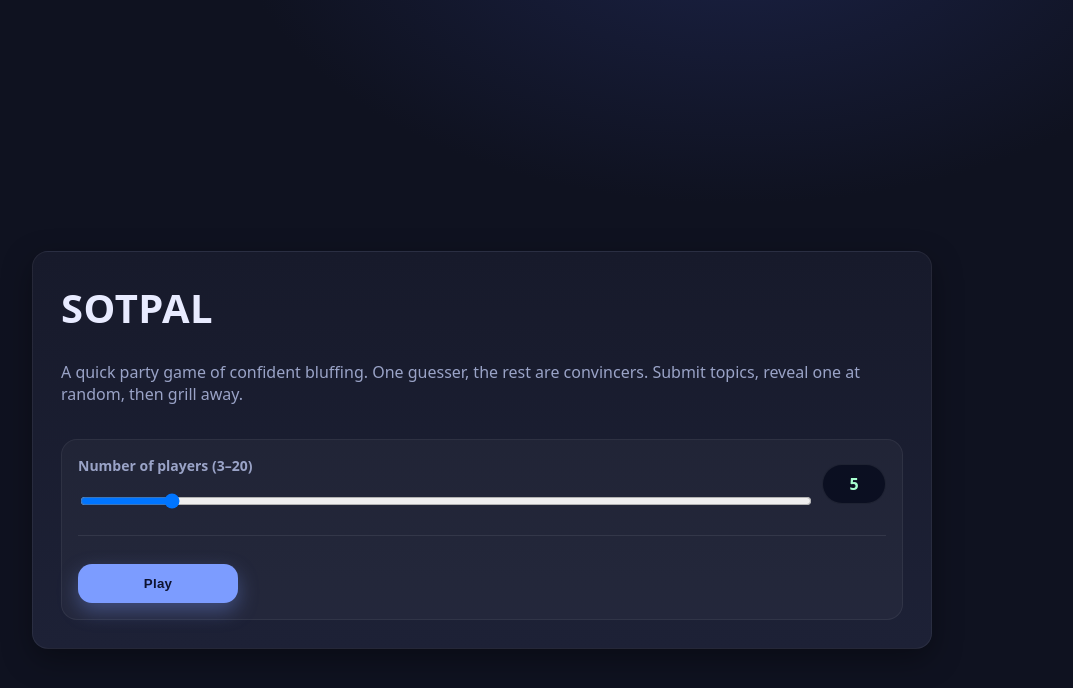
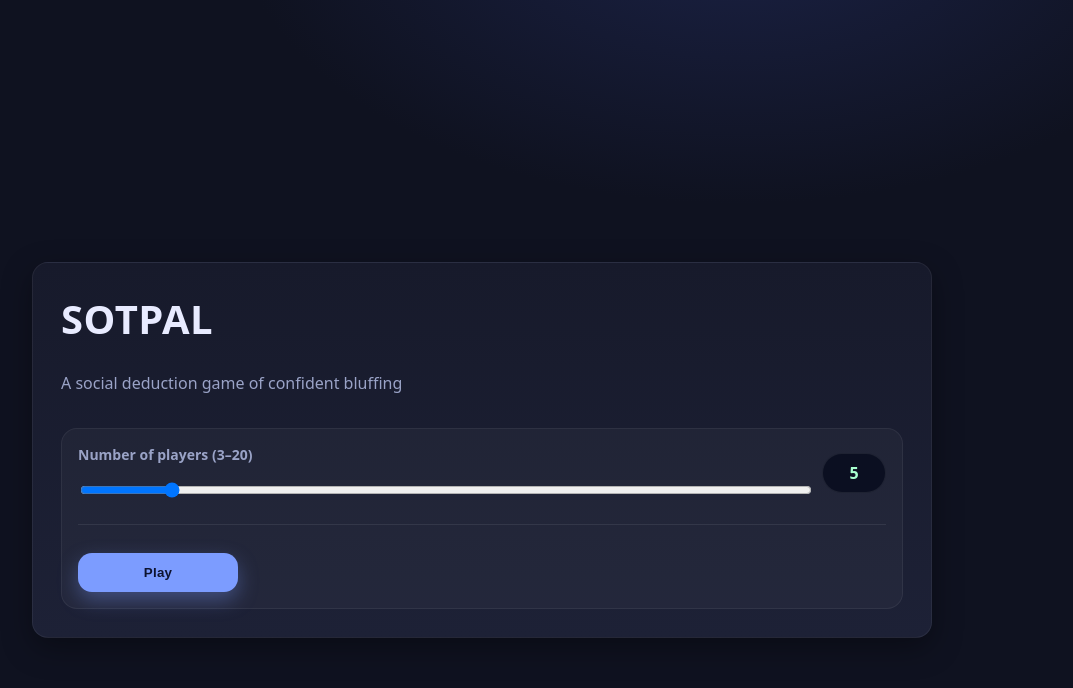
Before and after one commit to dantevasudevan/dantevasudevan.github.io, a Jekyll site: the page sotpal.html, which Jekyll copies as it is, in a window 1280 px wide. Shown: the top 688 px of the page, without its empty margins (158-1231 px from the left). Built offline with Jekyll 4.4.1, drawn with Linux system fonts in a browser that asks for light colours.

Commit message:
Creating Sotpal Game Page

```diff
--- a/sotpal.html
+++ b/sotpal.html
@@ -133,7 +133,7 @@
     <!-- HOME VIEW -->
     <section id="view-home" class="stack fade">
       <h1>SOTPAL</h1>
-      <p class="muted">A quick party game of confident bluffing. One guesser, the rest are convincers. Submit topics, reveal one at random, then grill away.</p>
+      <p class="muted">A social deduction game of confident bluffing</p>
 
       <div class="panel stack">
         <div class="row">
```
